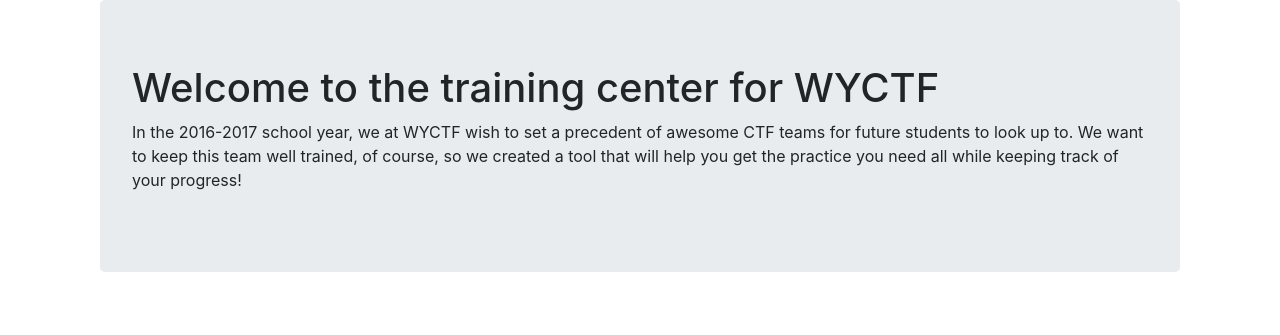
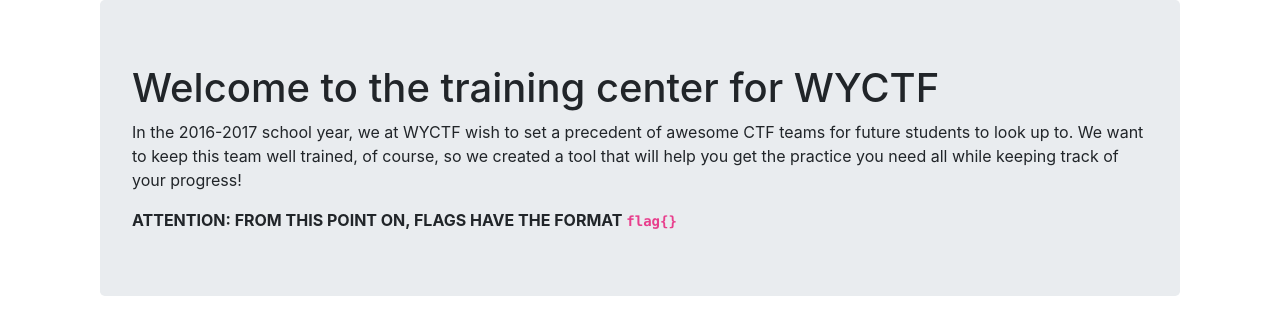
Before and after one commit to pattyjogal/wy_ctf_website, a Django app: template wy_ctf_website/templates/pages/home.html in a window 1280 px wide. Shown: the part 56-391 px from the top of the page. Run offline with Django 3.2, Linux system fonts and the light colour scheme; the template is opened without the code that fills it, so the values that code supplies are empty; some libraries are stand-ins or nearby versions.

Commit message:
Flag format

```diff
--- a/wy_ctf_website/templates/pages/home.html
+++ b/wy_ctf_website/templates/pages/home.html
@@ -15,6 +15,7 @@
       <p>In the 2016-2017 school year, we at WYCTF wish to set a precedent of awesome CTF teams for future students
       to look up to. We want to keep this team well trained, of course, so we created a tool that will help you get
       the practice you need all while keeping track of your progress!</p>
+      <strong>ATTENTION: FROM THIS POINT ON, FLAGS HAVE THE FORMAT <code>flag{}</code></strong>
     </div>
 
     {% if user.is_authenticated %}
```
